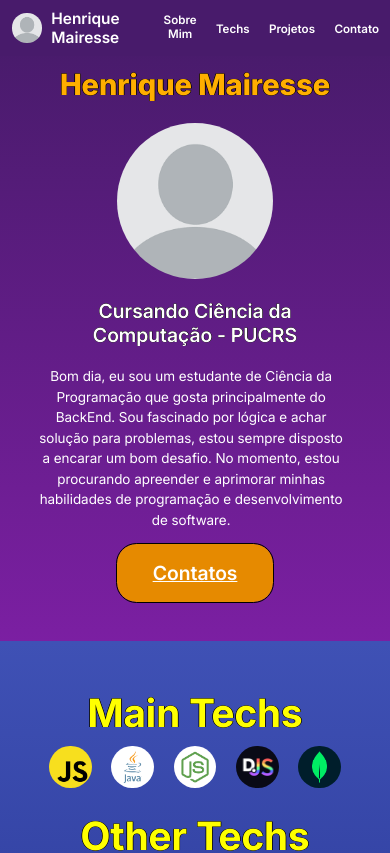
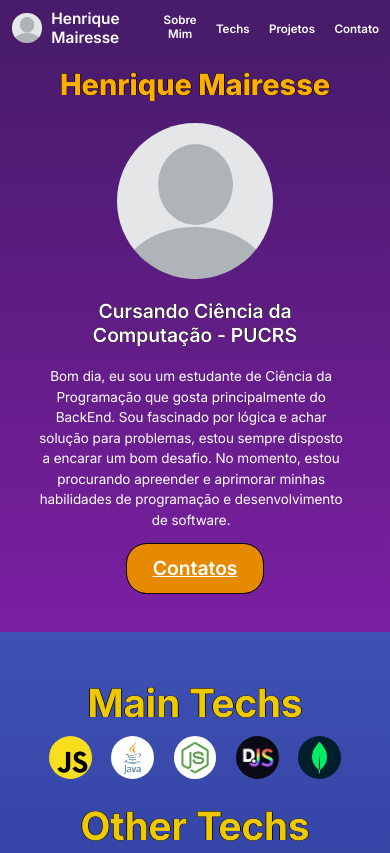
Before and after one commit to henriquemairesse/Sprint-5-AGES, a React (Vite) app in the folder Portifolio/: page / in a window 390 px wide. Shown: the top 853 px of the page. Built offline with nearby package versions, Linux system fonts and the light colour scheme.

Commit message:
Teste6Final

```diff
--- a/Portifolio/src/main/firstSection/FirstSection.css
+++ b/Portifolio/src/main/firstSection/FirstSection.css
@@ -135,8 +135,8 @@
     }
     .FirstSectionMainButton {
         margin-top: 0;
-        width: 40vw;
-        height: 15vw;
+        width: 35vw;
+        height: 12.5vw;
         font-size: 5vw;
         background-color: #E68A00;
     }
--- a/Portifolio/src/main/secondSection/SecondSection.css
+++ b/Portifolio/src/main/secondSection/SecondSection.css
@@ -150,7 +150,7 @@
     }
     .SecondSectionMainTechsTitle {
         font-size: 10vw;
-        color: #FFFF00;
+        color: #EEC900;
     }
     .SecondSectionOtherTechs {
         width: 80vw;
@@ -158,7 +158,7 @@
     }
     .SecondSectionOtherTechsTitle {
         font-size: 10vw;
-        color: #FFFF00;
+        color: #EEC900;
     }
     .SecondSectionDesc {
         margin-right: 0;
```
